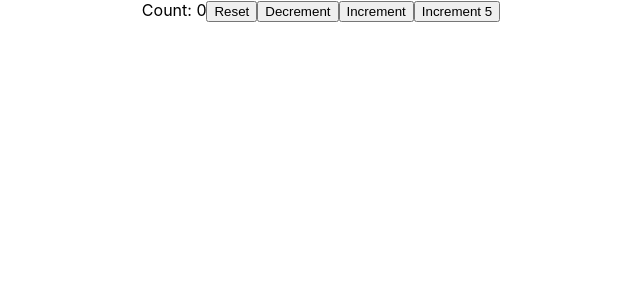
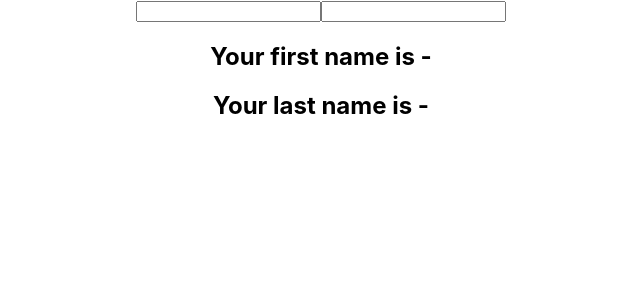
Before and after one commit to MiguelSanchezCuello/codevolutionhooks, a React (Create React App) app in the folder state-hook/: page / in a window 1280 px wide. Shown: the top 300 px of the page, without its empty margins (319-959 px from the left). Built offline with nearby package versions, Linux system fonts and the light colour scheme.

Commit message:
If we pay close attention we can see that the state variable changes when we type in any of the inputs but when we type in one input the other is set to blank

```diff
--- a/state-hook/src/App.js
+++ b/state-hook/src/App.js
@@ -1,14 +1,16 @@
-import './App.css';
-import ClassCounter from './components/ClassCounter';
-import HookCounter from './components/HookCounter';
-import HookCounterTwo from './components/HookCounterTwo';
+import "./App.css";
+import ClassCounter from "./components/ClassCounter";
+import HookCounter from "./components/HookCounter";
+import HookCounterThree from "./components/HookCounterThree";
+import HookCounterTwo from "./components/HookCounterTwo";
 
 function App() {
   return (
     <div className="App">
-     {/* <ClassCounter /> */}
-     {/* <HookCounter /> */}
-     <HookCounterTwo />
+      {/* <ClassCounter /> */}
+      {/* <HookCounter /> */}
+      {/* <HookCounterTwo /> */}
+      <HookCounterThree />
     </div>
   );
 }
--- a/state-hook/src/components/HookCounterThree.js
+++ b/state-hook/src/components/HookCounterThree.js
@@ -1,13 +1,23 @@
-import React, {useState} from 'react'
+import React, { useState } from "react";
 
 function HookCounterThree() {
-    const [name, setName] = useState({firstName: '', lastName: ''})
-
+  const [name, setName] = useState({ firstName: "", lastName: "" });
   return (
-    <div>
-
-    </div>
-  )
+    <form>
+      <input
+        type="text"
+        value={name.firstName}
+        onChange={(e) => setName({ firstName: e.target.value })}
+      />
+      <input
+        type="text"
+        value={name.lastName}
+        onChange={(e) => setName({ lastName: e.target.value })}
+      />
+      <h2>Your first name is - {name.firstName}</h2>
+      <h2>Your last name is - {name.lastName}</h2>
+    </form>
+  );
 }
 
-export default HookCounterThree
+export default HookCounterThree;
```
